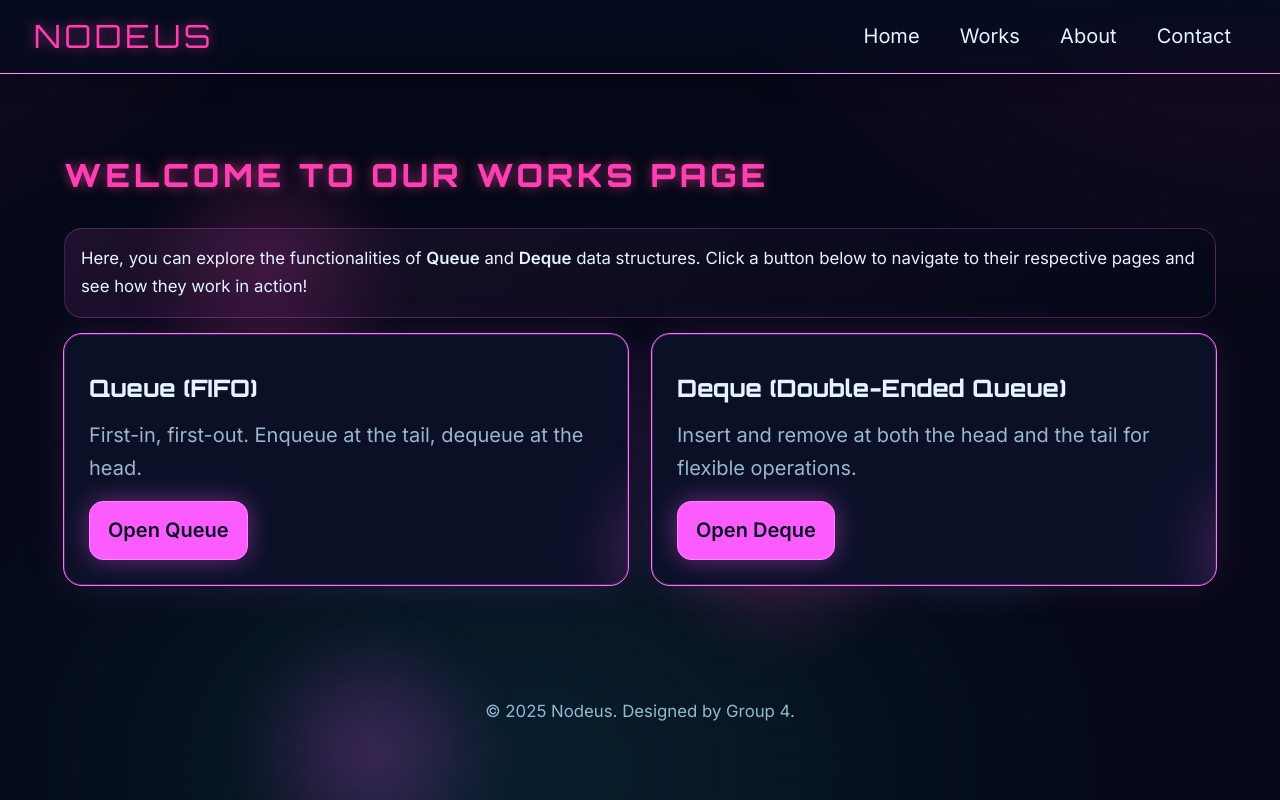
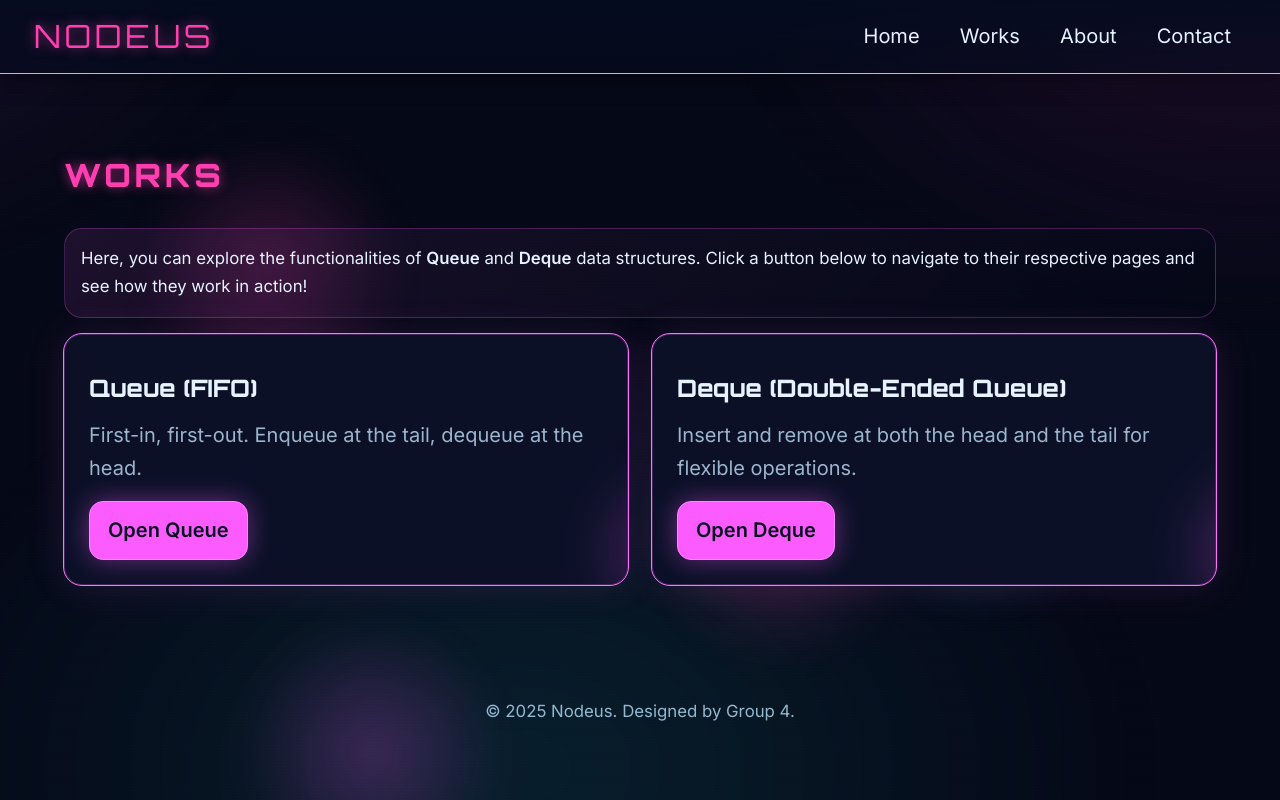
Before and after one commit to ZyS1b/DSA_Group4_LabExercise6, a Flask app: page /works in a window 1280 px wide. Run offline with Flask 3, Linux system fonts and the light colour scheme.

Commit message:
Update works.html

```diff
--- a/templates/works.html
+++ b/templates/works.html
@@ -1,6 +1,6 @@
 {% extends "base.html" %}
 {% block content %}
-<h2 class="brand">Welcome to our Works Page</h2>
+<h2 class="brand">Works</h2>
 <p class="panel">
   Here, you can explore the functionalities of <strong>Queue</strong> and <strong>Deque</strong> data structures.
   Click a button below to navigate to their respective pages and see how they work in action!
```
